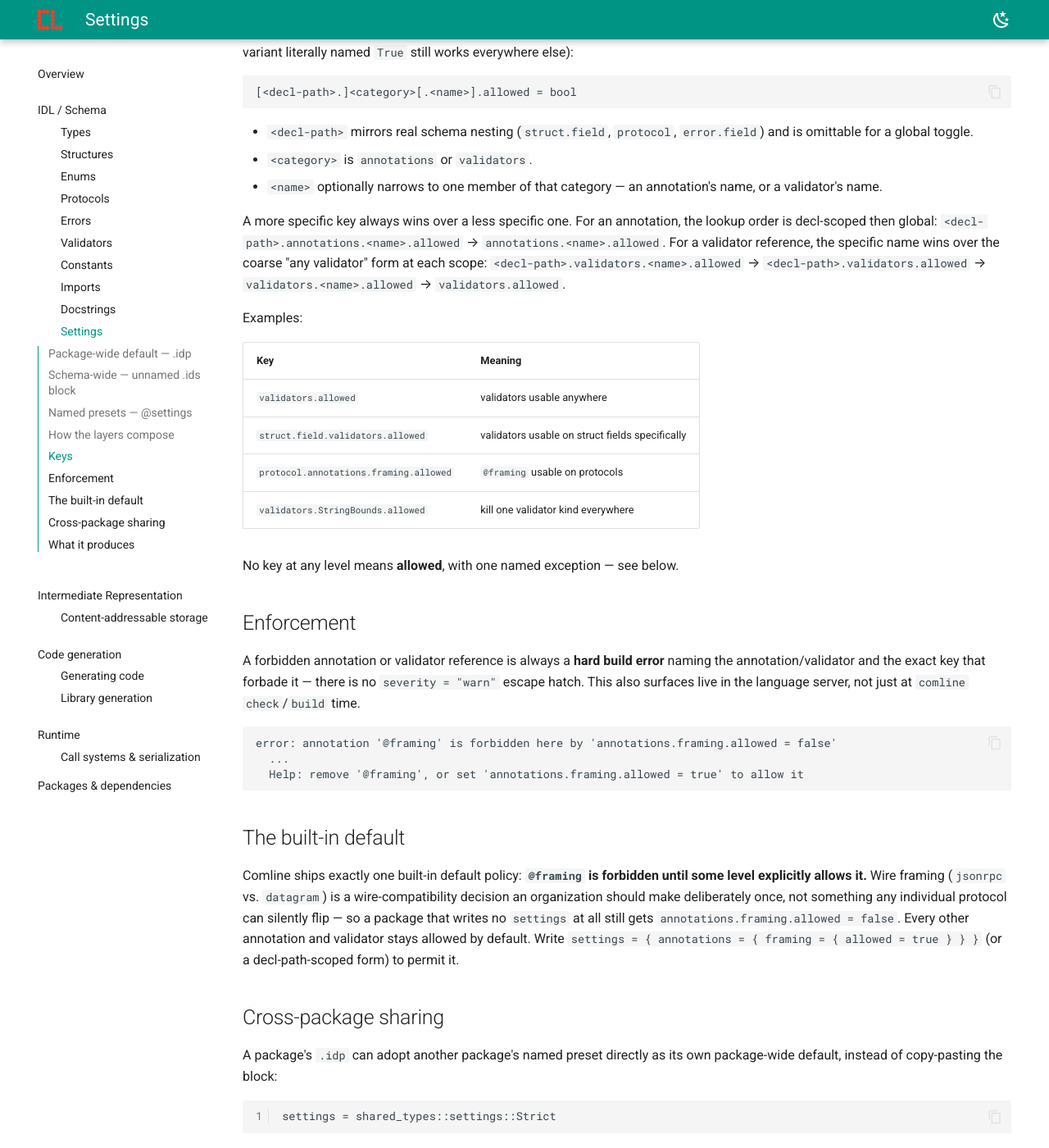
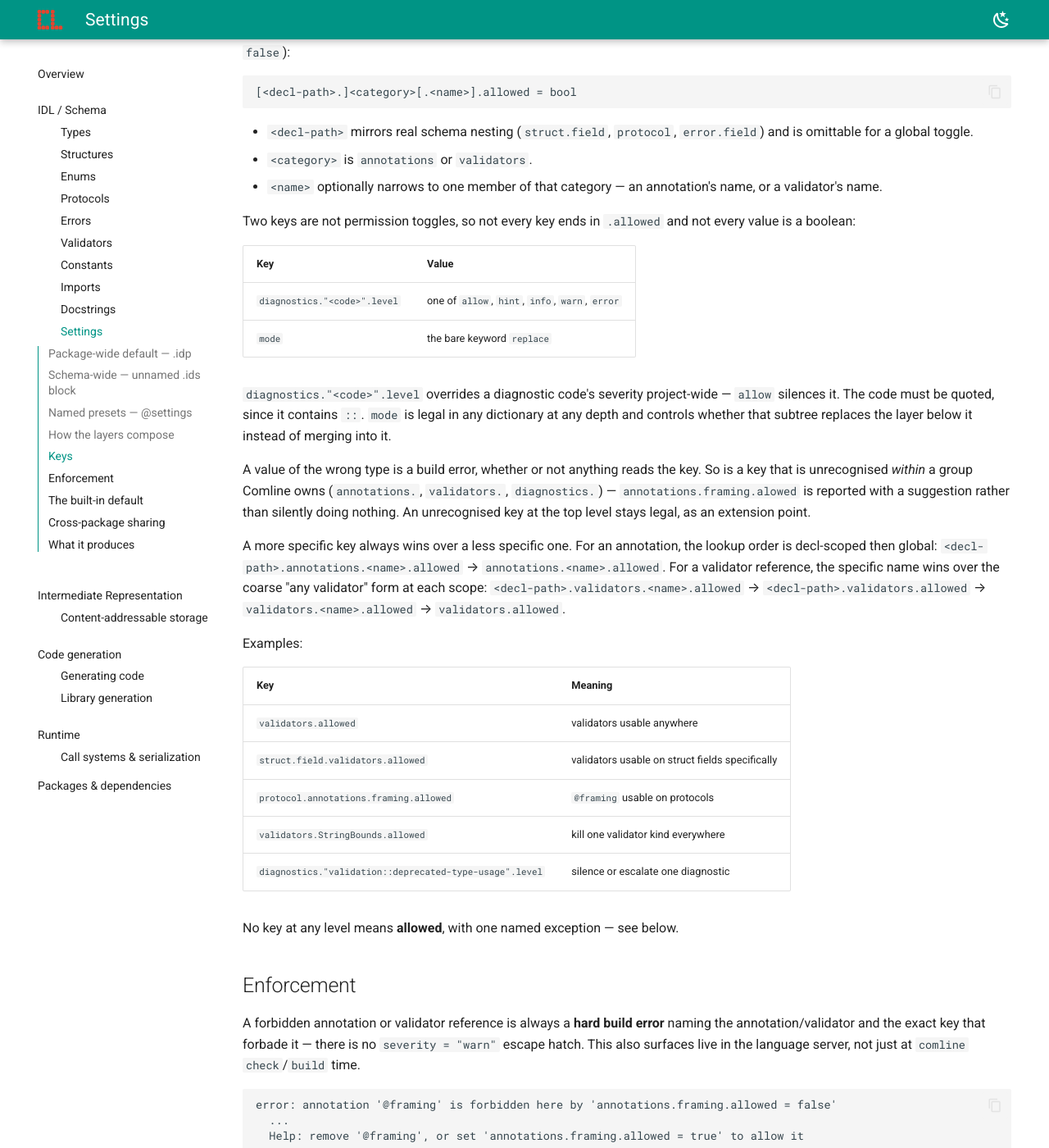
Before and after one commit to ComlineProject/docs, an MkDocs documentation site: the page built from docs/docs/guide/idl/settings.md, in a window 1280 px wide and 1400 px high, scrolled down 1796 px. Shown: the whole window at 82% size. Built offline with MkDocs 1.6.1 and Material for MkDocs 9.7.7, drawn with Linux system fonts in a browser that asks for light colours; the version menu is left out; some of the changed text lies outside the part shown.

Commit message:
docs: correct the settings guide's keys and built-in default
Three things the Keys section got wrong, two of them longstanding:

- "A settings key always ends in `.allowed` and takes a boolean" — neither
  half holds. `diagnostics."<code>".level` takes one of five level strings
  and `mode` takes a bare keyword. Both are now documented, with the
  quoting requirement on a code id, which is easy to get wrong.
- Boolean literals were written `True` / `False`. The grammar's spelling is
  lowercase.
- Nothing said what happens when a key is wrong. A mistyped key inside a
  group Comline owns is now a build error with a suggestion, a wrongly
  typed value is an error whether or not anything reads the key, and an
  unrecognised top-level key stays legal as an extension point.

The built-in default section described the behaviour of a bug: it said the
default applies to "a package that writes no `settings` at all", which was
literally true and was the defect — writing any unrelated setting silently
dropped the framing protection. It is the base layer every package starts
from, with `mode = replace` as the deliberate way out.

````diff
--- a/docs/docs/guide/idl/settings.md
+++ b/docs/docs/guide/idl/settings.md
@@ -83,9 +83,8 @@
 
 ## Keys
 
-A settings key always ends in `.allowed` and takes a boolean (`True` /
-`False` — keywords only inside a settings value; an `enum` variant literally
-named `True` still works everywhere else):
+Each key has a declared shape, and a value whose type the key decides. Most
+are permission toggles taking a boolean (`true` / `false`):
 
 ```
 [<decl-path>.]<category>[.<name>].allowed = bool
@@ -96,6 +95,26 @@
 - `<category>` is `annotations` or `validators`.
 - `<name>` optionally narrows to one member of that category — an
   annotation's name, or a validator's name.
+
+Two keys are not permission toggles, so not every key ends in `.allowed`
+and not every value is a boolean:
+
+| Key | Value |
+|---|---|
+| `diagnostics."<code>".level` | one of `allow`, `hint`, `info`, `warn`, `error` |
+| `mode` | the bare keyword `replace` |
+
+`diagnostics."<code>".level` overrides a diagnostic code's severity
+project-wide — `allow` silences it. The code must be quoted, since it
+contains `::`. `mode` is legal in any dictionary at any depth and controls
+whether that subtree replaces the layer below it instead of merging into
+it.
+
+A value of the wrong type is a build error, whether or not anything reads
+the key. So is a key that is unrecognised *within* a group Comline owns
+(`annotations.`, `validators.`, `diagnostics.`) — `annotations.framing.alowed`
+is reported with a suggestion rather than silently doing nothing. An
+unrecognised key at the top level stays legal, as an extension point.
 
 A more specific key always wins over a less specific one. For an annotation,
 the lookup order is decl-scoped then global:
@@ -113,6 +132,7 @@
 | `struct.field.validators.allowed` | validators usable on struct fields specifically |
 | `protocol.annotations.framing.allowed` | `@framing` usable on protocols |
 | `validators.StringBounds.allowed` | kill one validator kind everywhere |
+| `diagnostics."validation::deprecated-type-usage".level` | silence or escalate one diagnostic |
 
 No key at any level means **allowed**, with one named exception — see below.
 
@@ -134,11 +154,19 @@
 Comline ships exactly one built-in default policy: **`@framing` is forbidden
 until some level explicitly allows it.** Wire framing (`jsonrpc` vs.
 `datagram`) is a wire-compatibility decision an organization should make
-deliberately once, not something any individual protocol can silently flip —
-so a package that writes no `settings` at all still gets
-`annotations.framing.allowed = false`. Every other annotation and validator
-stays allowed by default. Write `settings = { annotations = { framing = {
-allowed = true } } }` (or a decl-path-scoped form) to permit it.
+deliberately once, not something any individual protocol can silently flip.
+
+It is the base layer every package starts from, whether or not the package
+writes a `settings` block of its own: writing an unrelated setting does not
+drop it. (It used to — the default was installed only when a package wrote
+no `settings` key at all, so writing any setting silently removed the
+protection entirely.) A package that genuinely wants no built-in policy can
+drop the layer with `mode = replace` at the root, the same escape hatch any
+other layer has.
+
+Every other annotation and validator stays allowed by default. Write
+`settings = { annotations = { framing = { allowed = true } } }` (or a
+decl-path-scoped form) to permit it.
 
 ## Cross-package sharing
 
````
